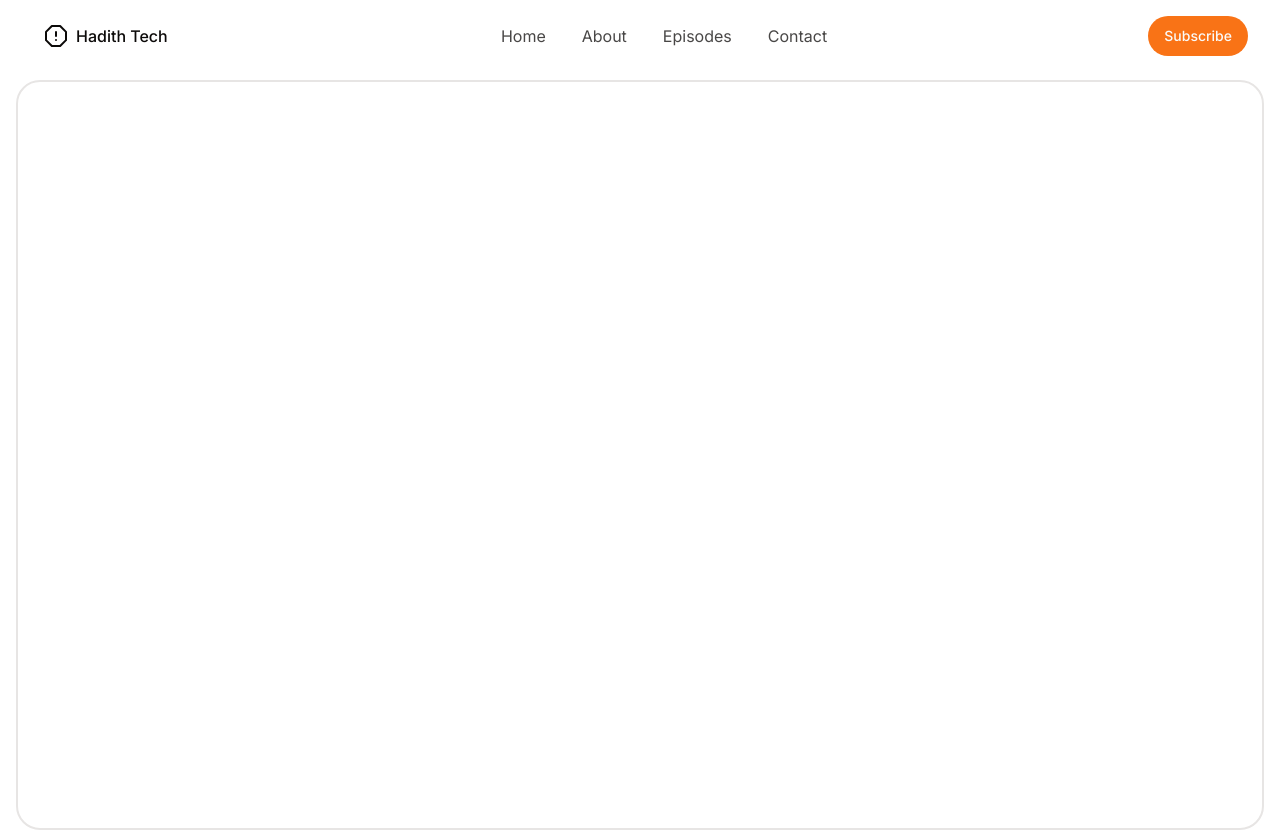
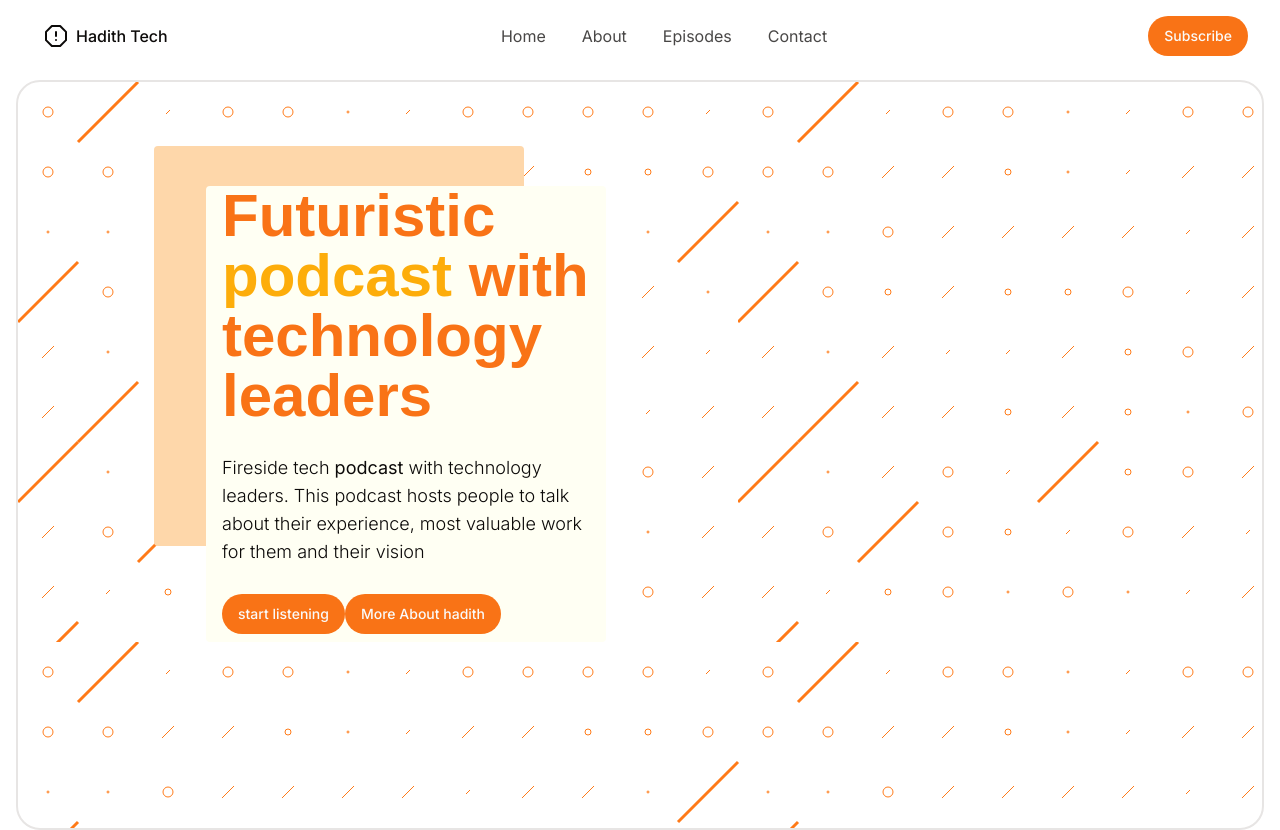
Before and after one commit to Nahhas-Team/hadith-tech, a Next.js app: page / in a window 1280 px wide. Shown: the top 830 px of the page. Built offline with nearby package versions, Linux system fonts and the light colour scheme.

Commit message:
%70 is compeleted

```diff
--- a/app/globals.css
+++ b/app/globals.css
@@ -64,3 +64,17 @@
 .navbar-active > a {
   display: none;
 }
+@import url('https://fonts.googleapis.com/css2?family=Handjet&family=Kablammo&family=Work+Sans&display=swap');
+.title-font {
+  font-family: 'Work Sans', sans-serif;
+}
+.redcolor {
+  color: #FDAD0A;
+}
+
+.svgbg {
+  background-image: url("../public/Sprinkle.svg");
+}
+.white-cafe {
+  background-color: #FFFFF3;
+}
--- a/components/HomeHero.tsx
+++ b/components/HomeHero.tsx
@@ -1,16 +1,37 @@
 import Image from "next/image";
+import Link from "next/link";
 import React from "react";
+import { buttonVariants } from "./ui/button";
 
 const HomeHero = () => {
   return (
-    <section className="container rounded-3xl h-[75vh] px-4 w-[calc(100vw-32px)] md:h-[75vh] md:min-h-[750px] border-2 max-h-[1200px]">
-      {/* <h1>Hadith Tech</h1>
-      <p>
-        Futuristic podcast with technology leaders Fireside tech <b> podcast</b>{" "}
-        with technology leaders. This podcast hosts people to talk about their
-        experience, most valuable work for them and their vision
-      </p>
-      <div className="flex rounded-md items-center w-fit mx-auto gap-8 h-12 justify-center mt-4">
+    <section className="container rounded-3xl h-[75vh] px-10 w-[calc(100vw-32px)] md:h-[75vh] md:min-h-[750px] border-2 max-h-[1200px] flex flex-row svgbg">
+      {/* squere */}
+      <div className=" relative top-16 left-24  bg-orange-200 h-[400px] rounded w-[370px]   ">
+        <div className="pl-4 pb-2 h-min absolute -left-7 -top-6 rounded white-cafe ml-20 mt-16 flex flex-col gap-7 w-[400px] z-10 ">
+          <h1 className="text-primary title-font  text-6xl font-semibold">
+            Futuristic <span className="redcolor">podcast</span> with technology
+            leaders
+          </h1>
+          <p className="w-96 text-lg font-light">
+            Fireside tech <b className=" "> podcast</b> with technology leaders.
+            This podcast hosts people to talk about their experience, most
+            valuable work for them and their vision
+          </p>
+          <div className="grow-0 w-max">
+            <Link className={buttonVariants()} href="/episodes">
+              start listening
+            </Link>
+            <Link className={buttonVariants()} href="/about">
+              More About hadith
+            </Link>
+          </div>
+        </div>
+      </div>
+      {/* photo */}
+      <div><div></div></div>
+
+      {/* <div className="flex rounded-md items-center w-fit mx-auto gap-8 h-12 justify-center mt-4">
         <Image
           alt="google"
           src="/companies_logos/Google.png"
@@ -34,7 +55,6 @@ const HomeHero = () => {
         />
       </div> */}
     </section>
-
   );
 };
 
```
Also changed, not shown: public/Sprinkle.svg (added), public/ideogram (1).jpeg (added).
